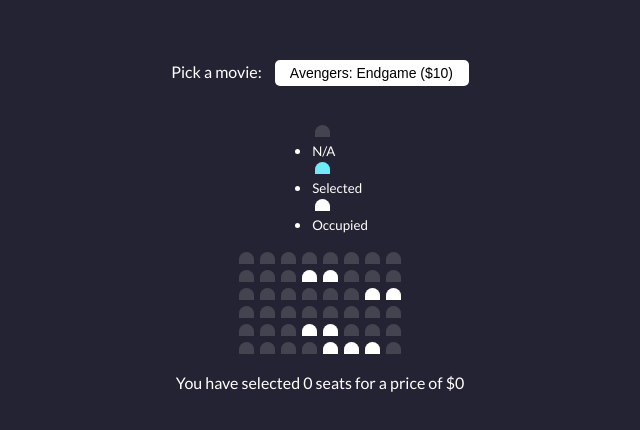
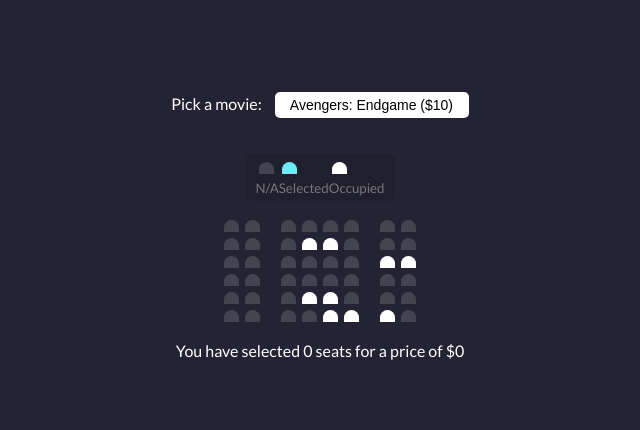
Before and after one commit to JosephAlba19/movie-seat-booking-app, a plain HTML site: page index.html in a window 1280 px wide. Shown: the part 176-606 px from the top of the page, without its empty margins (320-960 px from the left). Drawn offline with Linux system fonts and the light colour scheme.

Commit message:
Continued work on all main container UI

```diff
--- a/style.css
+++ b/style.css
@@ -49,6 +49,34 @@
     background-color: #fff;
 }
 
+.seat:nth-of-type(2) {
+    margin-right: 18px;
+}
+
+.seat:nth-last-of-type(2) {
+    margin-left: 18px;
+}
+
+.seat:not(.occupied):hover {
+    cursor: pointer;
+    transform: scale(1.2);
+}
+
+.showcase .seat:not(.occupied):hover {
+    cursor: default;
+    transform: scale(1);
+}
+
+.showcase {
+    background: rgba(0, 0, 0, 0.1);
+    padding: 5px 10px;
+    border-radius: 5px;
+    color: #777;
+    list-style-type: none;
+    display: flex;
+    justify-content: space-between;
+}
+
 .row {
     display: flex;
 }
```
